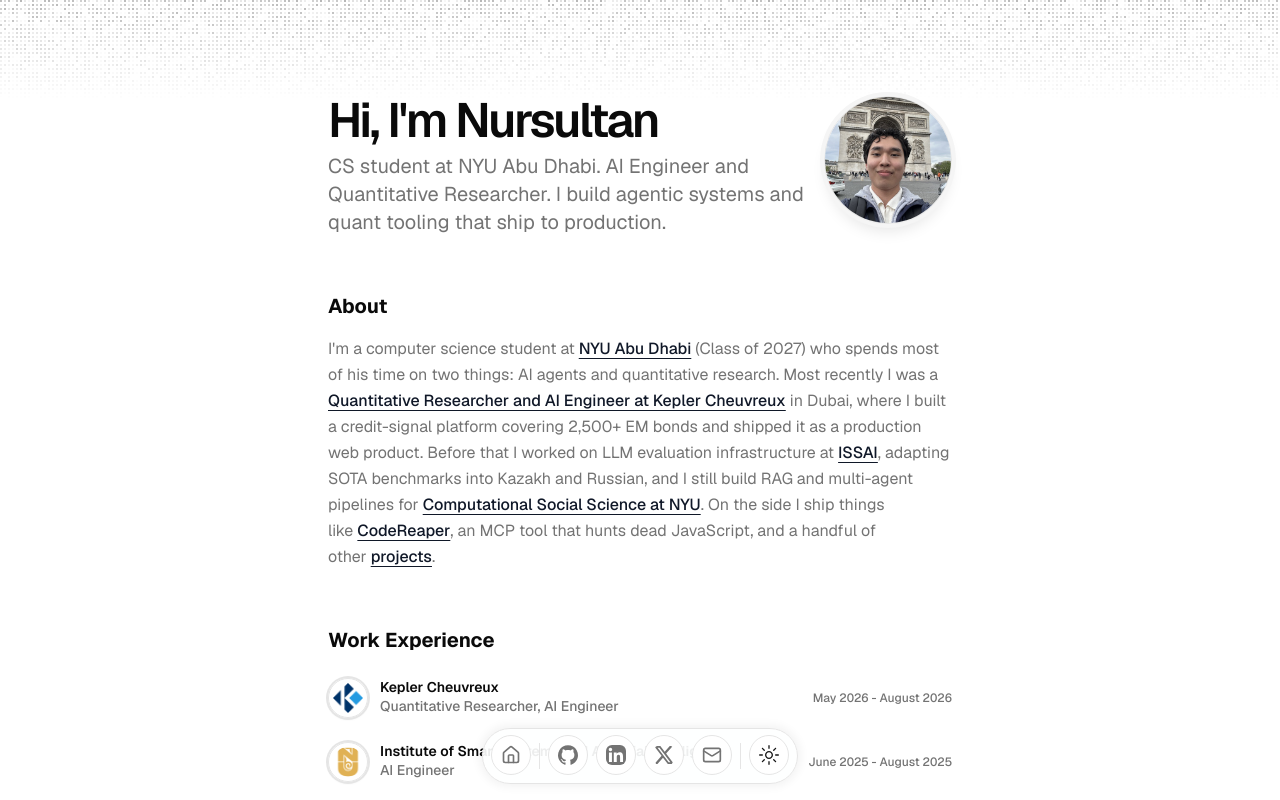
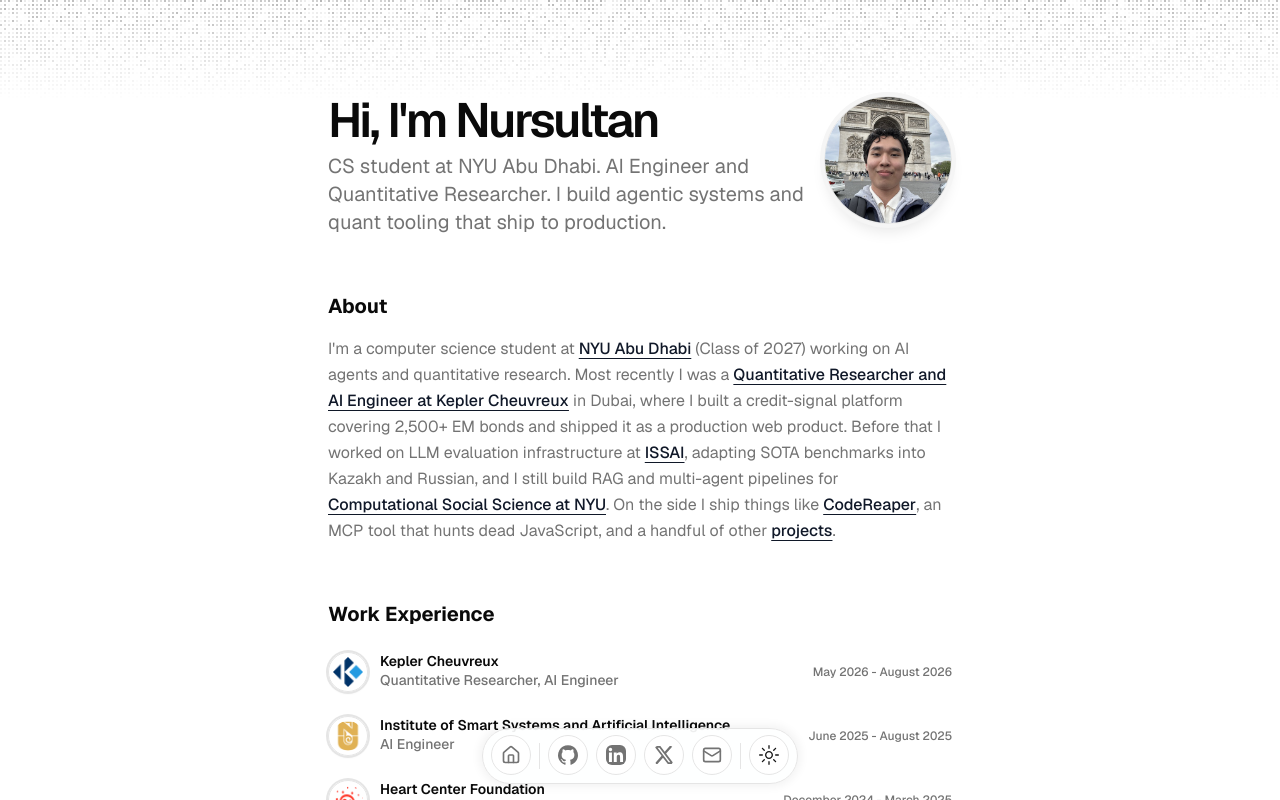
Before and after one commit to kazakhpunk/portfolio, a Next.js app: page / in a window 1280 px wide. Shown: the top 800 px of the page. Built offline with nearby package versions, Linux system fonts and the light colour scheme.

Commit message:
copy: tighten About opening line
Drops the 'two things:' construction and fixes the first-to-third person
shift ('his time' inside an 'I'm' sentence).

```diff
--- a/src/data/resume.tsx
+++ b/src/data/resume.tsx
@@ -18,7 +18,7 @@
   description:
     "CS student at NYU Abu Dhabi. AI Engineer and Quantitative Researcher. I build agentic systems and quant tooling that ship to production.",
   summary:
-    "I'm a computer science student at [NYU Abu Dhabi](/#education) (Class of 2027) who spends most of his time on two things: AI agents and quantitative research. Most recently I was a [Quantitative Researcher and AI Engineer at Kepler Cheuvreux](/#work) in Dubai, where I built a credit-signal platform covering 2,500+ EM bonds and shipped it as a production web product. Before that I worked on LLM evaluation infrastructure at [ISSAI](/#work), adapting SOTA benchmarks into Kazakh and Russian, and I still build RAG and multi-agent pipelines for [Computational Social Science at NYU](/#work). On the side I ship things like [CodeReaper](https://mcpservers.org/codereaper), an MCP tool that hunts dead JavaScript, and a handful of other [projects](/#projects).",
+    "I'm a computer science student at [NYU Abu Dhabi](/#education) (Class of 2027) working on AI agents and quantitative research. Most recently I was a [Quantitative Researcher and AI Engineer at Kepler Cheuvreux](/#work) in Dubai, where I built a credit-signal platform covering 2,500+ EM bonds and shipped it as a production web product. Before that I worked on LLM evaluation infrastructure at [ISSAI](/#work), adapting SOTA benchmarks into Kazakh and Russian, and I still build RAG and multi-agent pipelines for [Computational Social Science at NYU](/#work). On the side I ship things like [CodeReaper](https://mcpservers.org/codereaper), an MCP tool that hunts dead JavaScript, and a handful of other [projects](/#projects).",
   avatarUrl: "/me.jpg",
   skills: [
     // Languages and frameworks carry icons and lead the list; platforms, data
```
